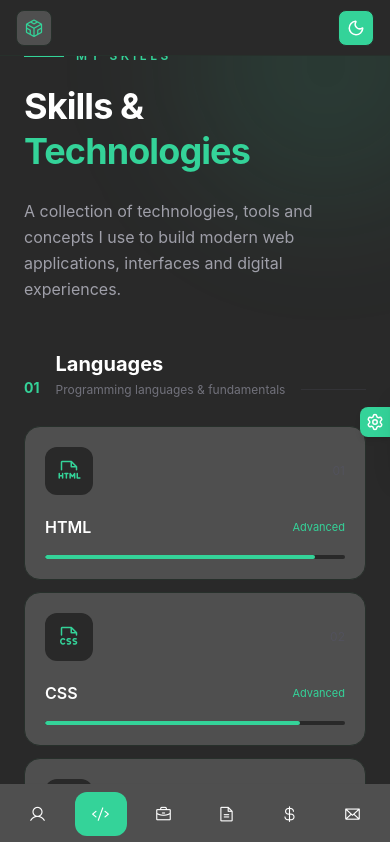
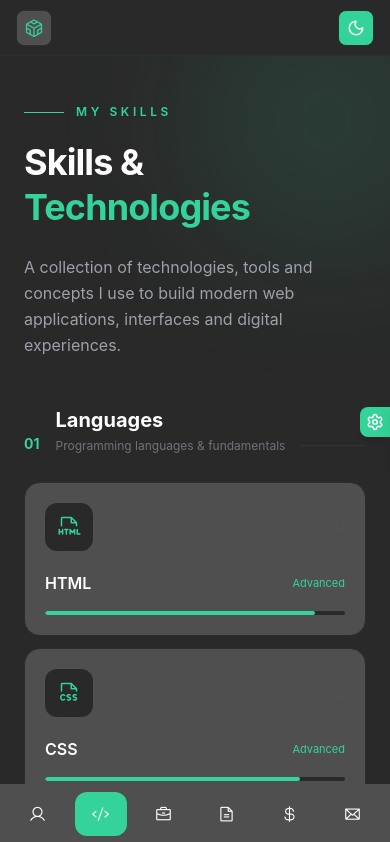
Before and after one commit to swapnil6872/Portfolio_V2, a React (Vite) app in the folder client/: page /skills in a window 390 px wide. Shown: the top 842 px of the page. Built offline with nearby package versions, Linux system fonts and the light colour scheme.

Commit message:
adjust mobile spacing with responsive top margin

```diff
--- a/client/src/pages/Contact.jsx
+++ b/client/src/pages/Contact.jsx
@@ -197,7 +197,7 @@ function Contact() {
   )}&output=embed`;
 
   return (
-    <div className="min-h-screen flex-1 bg-background text-text">
+    <div className="min-h-screen flex-1 bg-background text-text max-[764px]:mt-14">
 
       {/*HEADER*/}
 
--- a/client/src/pages/Portfolio.jsx
+++ b/client/src/pages/Portfolio.jsx
@@ -104,7 +104,7 @@ function Portfolio() {
   }, [activeFilter, search]);
 
   return (
-    <div className="min-h-screen flex-1 overflow-hidden bg-background text-text">
+    <div className="min-h-screen flex-1 overflow-hidden bg-background text-text max-[764px]:mt-14">
 
       {/* HERO */}
       <section className="relative mx-auto w-full max-w-6xl px-6 pb-10 pt-12 sm:px-8 sm:pt-16 lg:px-12 lg:pt-28">
--- a/client/src/pages/Skills.jsx
+++ b/client/src/pages/Skills.jsx
@@ -153,7 +153,7 @@ function Skills() {
   ];
 
   return (
-    <div className="min-h-screen flex-1 overflow-hidden bg-background text-text">
+    <div className="min-h-screen flex-1 overflow-hidden bg-background text-text max-[764px]:mt-14">
 
       {/* =====================================================
           HERO
```
